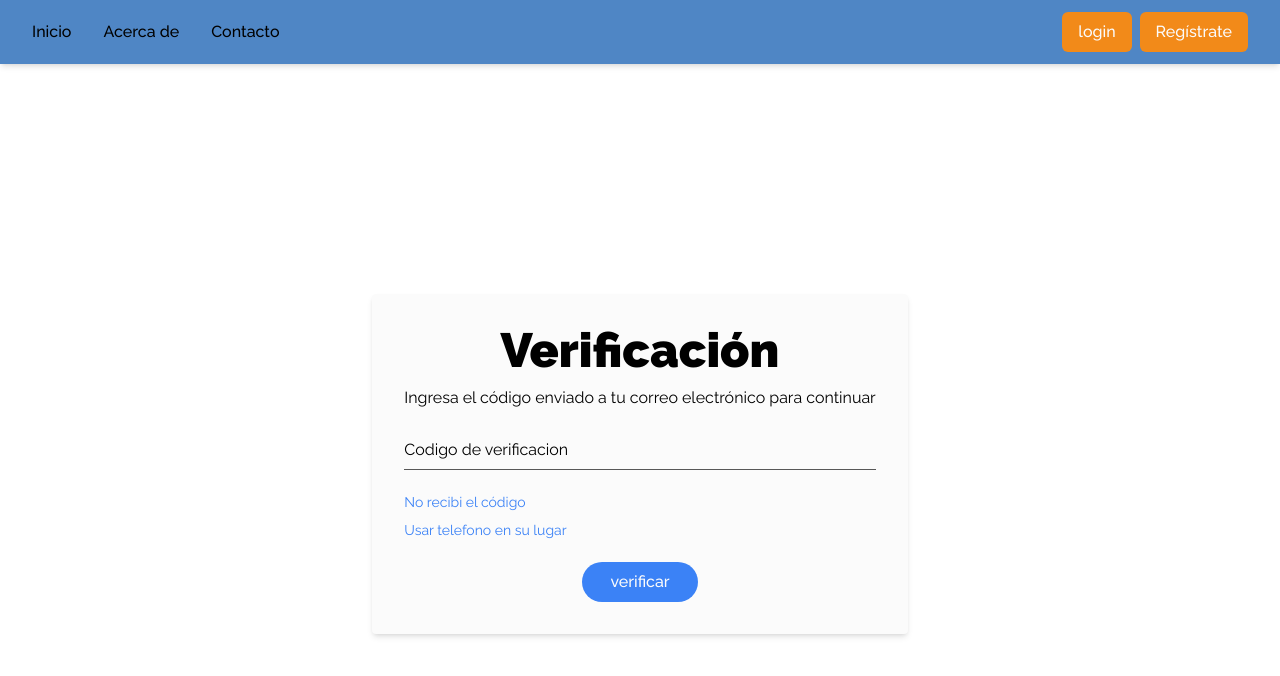
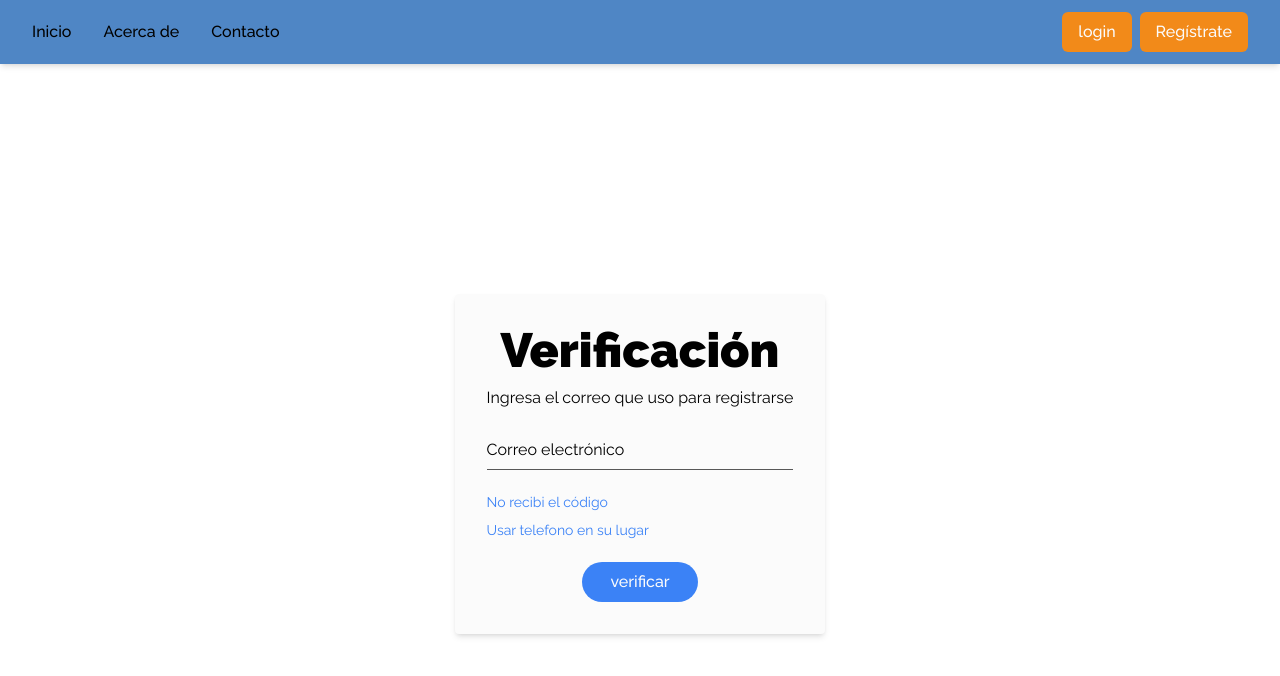
Before and after one commit to w1sec0d/ciclomart_frontend, a React (Vite) app: page /verificacion in a window 1280 px wide. Shown: the top 676 px of the page. Built offline with nearby package versions, Linux system fonts and the light colour scheme; no server answers.

Commit message:
UI_verification_password
UI_verification_password

```diff
--- a/src/pages/Verificacion.jsx
+++ b/src/pages/Verificacion.jsx
@@ -2,7 +2,13 @@ import Input from '../components/Input'
 import { useForm } from 'react-hook-form'
 import Button from '../components/Button'
 
+import { setNotification } from '../store/slices/notificationSlice'
+import { useDispatch } from 'react-redux'
+import loginService from '../services/loginService'
+
 const Verificacion = () => {
+
+    const dispatch = useDispatch();
 
     const {
         register,
@@ -10,19 +16,61 @@ const Verificacion = () => {
         reset,
     } = useForm()
 
+    const onSubmit = async (data) => {
+        try {
+
+
+
+        const request = await loginService.sendResetPasswordEmail(data.email);
+
+
+
+        if (request.status === 200) {
+
+            dispatch(
+            setNotification({
+                title: '¡Éxito!',
+                text: 'Emos enviado un correo para recuperar la contraseña.',
+                icon: 'success',
+            })
+            );
+        }
+        } catch (error) {
+        if (error.response && error.response.status === 401) {
+            dispatch(
+            setNotification({
+                title: '¡ups!',
+                text: 'El correo debe ser el que registraste en la app.',
+                icon: 'error',
+            })
+            );
+        } else {
+            console.error('Error:', error.message);
+            dispatch(
+            setNotification({
+                title: 'Error',
+                text: `Ocurrió un error: ${error.message}`,
+                icon: 'error',
+            })
+            );
+        }
+        }
+        reset();
+    };
+
 
     return (
 
         <div className= "flex items-center justify-center min-h-screen bg-gray-100">
             <div className = "bg-white p-8 rounded shadow-md w-400 max-w-4xl">
                 <h1 className="font-black text-5xl text-center"> Verificación</h1>
-                <p className = "text-center mt-3"> Ingresa el código enviado a tu correo electrónico para continuar </p>
-                <form>
-                <Input
-                    id="codigo"
-                    label="Codigo de verificacion"
-                    type="number"
-                    {...register('number', { required: true })}
+                <p className = "text-center mt-3"> Ingresa el correo que uso para registrarse </p>
+                <form onSubmit={handleSubmit(onSubmit)}>
+                    <Input
+                    id="email"
+                    label="Correo electrónico"
+                    type="email"
+                    {...register('email', { required: true })}
                     />
                 <div className = "mt-5">
                     <a href = "/register" className="text-sm text-blue-500 hover:underline">
--- a/src/services/loginService.js
+++ b/src/services/loginService.js
@@ -8,6 +8,13 @@ const loginUser = async (data) =>{
     return request
 }
 
+const sendResetPasswordEmail = async (data) => {
+
+    const request = await axios.post(API_URL + '/sendEmail', {data});
+    return request
+}
+
 export default {
-    loginUser
+    loginUser,
+    sendResetPasswordEmail
 }
```
